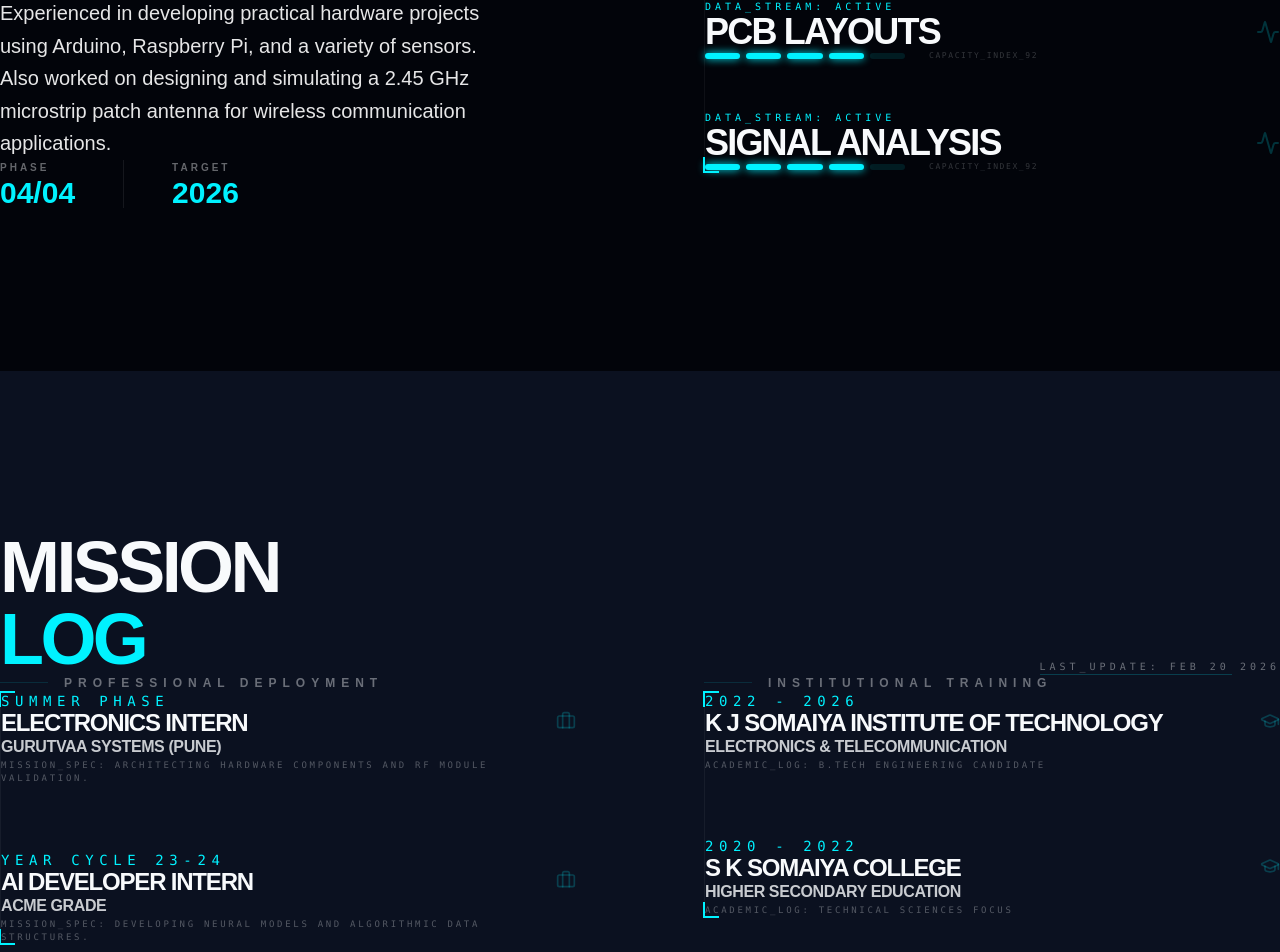
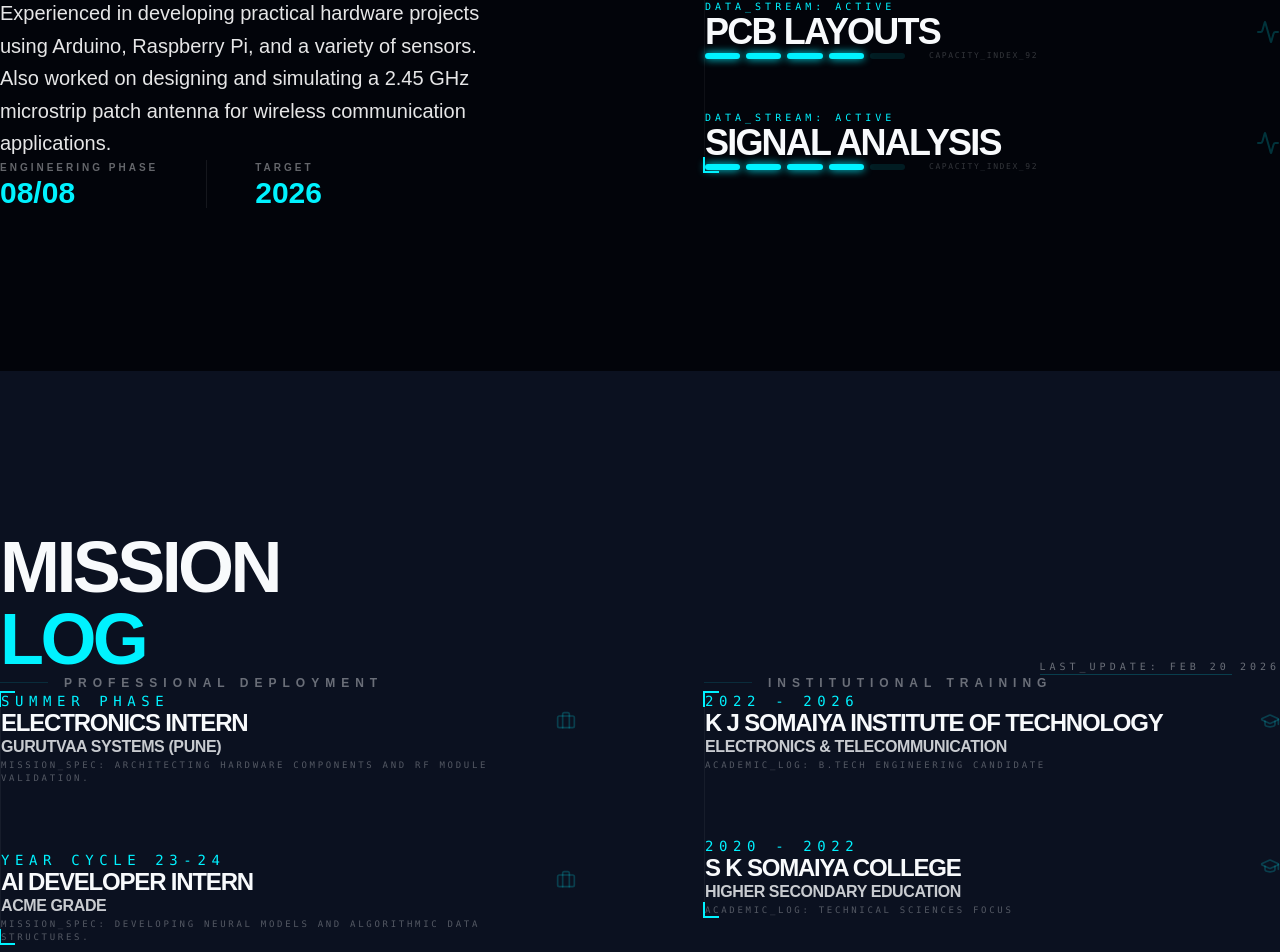
Before and after one commit to panchalmeet0055-tech/engineering-portfolio, a React (Vite) app: page / in a window 1280 px wide. Shown: the part 1237-2189 px from the top of the page. Built offline with nearby package versions, Linux system fonts and the light colour scheme.

Commit message:
Update Phase to Engineering Phase 08/08 for 8th sem

```diff
--- a/src/App.jsx
+++ b/src/App.jsx
@@ -353,8 +353,8 @@ const EngineeringPortfolio = () => {
 
               <div className="mt-16 flex gap-12">
                 <div className="w-1/2 md:w-auto">
-                  <div className="text-[9px] md:text-[10px] font-black tracking-[0.3em] uppercase opacity-40 mb-2">Phase</div>
-                  <div className="text-2xl md:text-3xl font-black text-accent">04/04</div>
+                  <div className="text-[9px] md:text-[10px] font-black tracking-[0.3em] uppercase opacity-40 mb-2">Engineering Phase</div>
+                  <div className="text-2xl md:text-3xl font-black text-accent">08/08</div>
                 </div>
                 <div className="w-px h-12 bg-border-main hidden md:block" />
                 <div className="w-1/2 md:w-auto">
```
